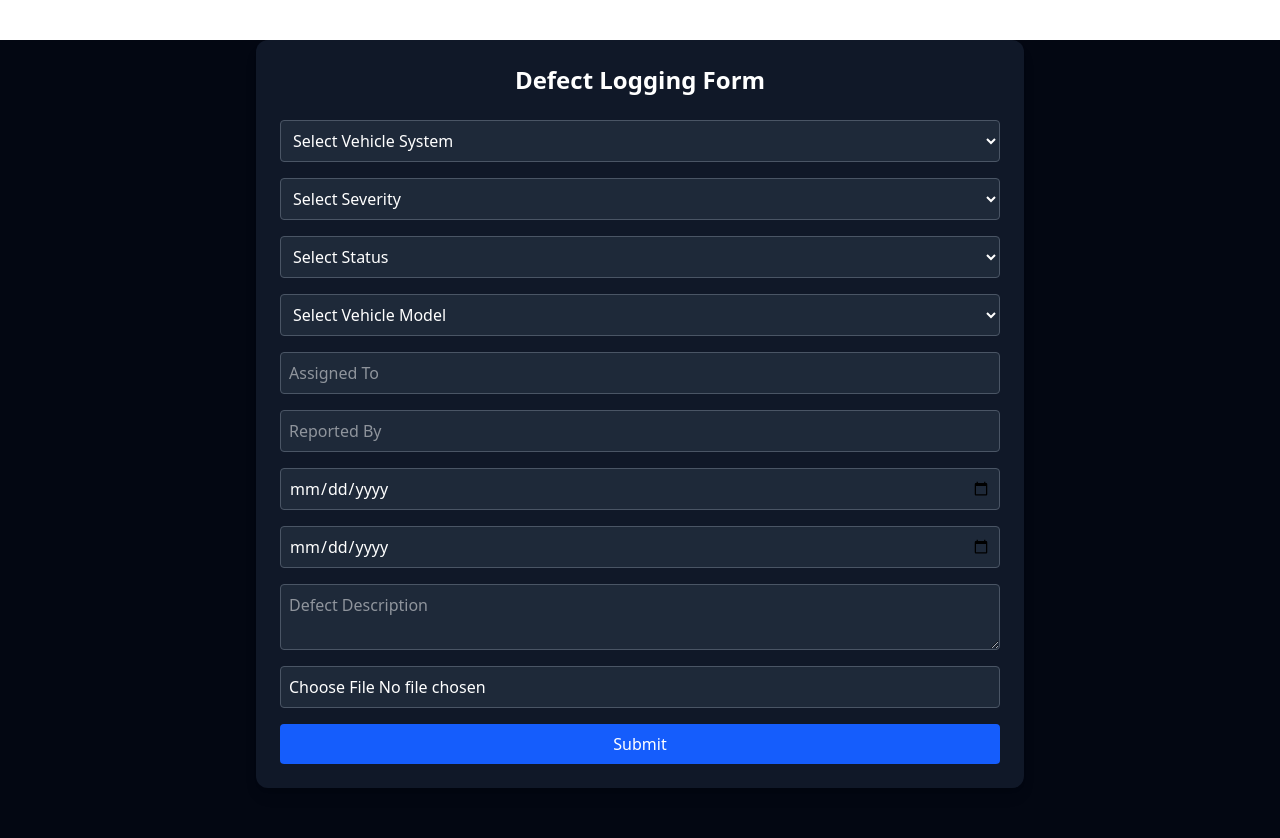
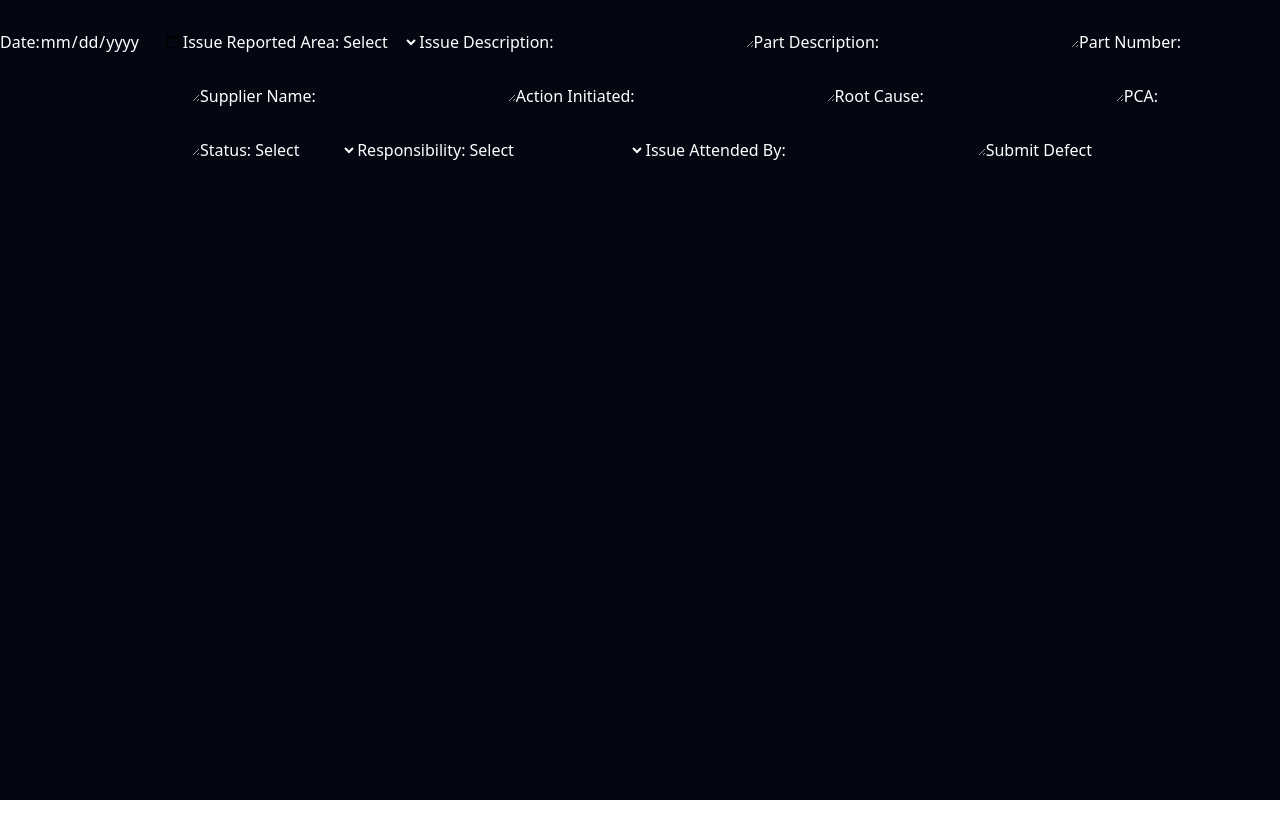
Before and after one commit to Aditya01-legal/TataMotors_Frontend, a React (Vite) app: page / in a window 1280 px wide. After the commit the page ends 800 px from the top, so only its background shows below. Built offline with nearby package versions, Linux system fonts and the light colour scheme.

Commit message:
Update defectController and Google Sheets integration

```diff
--- a/src/components/DefectForm.jsx
+++ b/src/components/DefectForm.jsx
@@ -3,116 +3,110 @@ import axios from "axios";
 
 const DefectForm = () => {
   const [formData, setFormData] = useState({
-    vehicleSystem: "",
-    vehicleSystemOther: "",
-    severity: "",
+    date: "",
+    issueReportedArea: "",
+    issueDescription: "",
+    partDescription: "",
+    partNumber: "",
+    supplierName: "",
+    actionInitiated: "",
+    rootCause: "",
+    pca: "",
     status: "",
-    vehicleModel: "",
-    vehicleModelOther: "",
-    assignedTo: "",
-    reportedBy: "",
-    reportedOn: "",
-    resolutionDate: "",
-    description: "",
-    image: "",
+    responsibility: "",
+    issueAttendedBy: "",
   });
 
   const handleChange = (e) => {
-    setFormData((prev) => ({
-      ...prev,
-      [e.target.name]: e.target.value,
-    }));
-  };
-
-  const handleImageChange = (e) => {
-    const file = e.target.files[0];
-    if (file && file.size > 5 * 1024 * 1024) {
-      alert("Max 5MB file allowed");
-      return;
-    }
-    const reader = new FileReader();
-    reader.onloadend = () => {
-      setFormData((prev) => ({
-        ...prev,
-        image: reader.result,
-      }));
-    };
-    if (file) reader.readAsDataURL(file);
+    const { name, value } = e.target;
+    setFormData((prev) => ({ ...prev, [name]: value }));
   };
 
   const handleSubmit = async (e) => {
     e.preventDefault();
     try {
       await axios.post(`${import.meta.env.VITE_API_URL}/api/defects/add`, formData);
-
       alert("Defect submitted successfully!");
+      setFormData({
+        date: "",
+        issueReportedArea: "",
+        issueDescription: "",
+        partDescription: "",
+        partNumber: "",
+        supplierName: "",
+        actionInitiated: "",
+        rootCause: "",
+        pca: "",
+        status: "",
+        responsibility: "",
+        issueAttendedBy: "",
+      });
     } catch (err) {
       console.error("Error submitting form:", err);
-      alert("Submission failed. Check console.");
+      alert("Failed to submit defect.");
     }
   };
 
   return (
-    <div className="max-w-3xl mx-auto p-6 bg-gray-900 text-white rounded-xl shadow-lg mt-10">
-      <h1 className="text-2xl font-bold mb-6 text-center">Defect Logging Form</h1>
-      <form onSubmit={handleSubmit} className="grid grid-cols-1 gap-4">
-        {/* Vehicle System Dropdown */}
-        <select name="vehicleSystem" value={formData.vehicleSystem} onChange={handleChange} required className="p-2 rounded bg-gray-800 border border-gray-600">
-          <option value="">Select Vehicle System</option>
-          <option>Engine</option>
-          <option>Transmission</option>
-          <option>Brakes</option>
-          <option>Suspension</option>
-          <option>Electrical</option>
-          <option>Others</option>
-        </select>
+    <form onSubmit={handleSubmit}>
+      <label>Date:</label>
+      <input type="date" name="date" value={formData.date} onChange={handleChange} required />
 
-        {/* Show "Other Vehicle System" if 'Others' selected */}
-        {formData.vehicleSystem === "Others" && (
-          <input name="vehicleSystemOther" placeholder="Other Vehicle System" onChange={handleChange} className="p-2 rounded bg-gray-800 border border-gray-600" />
-        )}
+      <label>Issue Reported Area:</label>
+      <select name="issueReportedArea" value={formData.issueReportedArea} onChange={handleChange} required>
+        <option value="">Select</option>
+        <option value="LINE 1">LINE 1</option>
+        <option value="LINE 2">LINE 2</option>
+        <option value="LINE 3">LINE 3</option>
+        <option value="NTL">NTL</option>
+        <option value="PTL">PTL</option>
+        <option value="FINAL">FINAL</option>
+        <option value="ENGINE">ENGINE</option>
+      </select>
 
-        {/* Severity Dropdown */}
-        <select name="severity" value={formData.severity} onChange={handleChange} required className="p-2 rounded bg-gray-800 border border-gray-600">
-          <option value="">Select Severity</option>
-          <option>Low</option>
-          <option>Medium</option>
-          <option>High</option>
-          <option>Critical</option>
-        </select>
+      <label>Issue Description:</label>
+      <textarea name="issueDescription" value={formData.issueDescription} onChange={handleChange} required />
 
-        {/* Status Dropdown */}
-        <select name="status" value={formData.status} onChange={handleChange} required className="p-2 rounded bg-gray-800 border border-gray-600">
-          <option value="">Select Status</option>
-          <option>Open</option>
-          <option>In Progress</option>
-          <option>Resolved</option>
-          <option>Closed</option>
-        </select>
+      <label>Part Description:</label>
+      <textarea name="partDescription" value={formData.partDescription} onChange={handleChange} required />
 
-        {/* Vehicle Model Dropdown */}
-        <select name="vehicleModel" value={formData.vehicleModel} onChange={handleChange} required className="p-2 rounded bg-gray-800 border border-gray-600">
-          <option value="">Select Vehicle Model</option>
-          <option>Model A</option>
-          <option>Model B</option>
-          <option>Model C</option>
-          <option>Other</option>
-        </select>
+      <label>Part Number:</label>
+      <textarea name="partNumber" value={formData.partNumber} onChange={handleChange} required />
 
-        {/* Show "Other Vehicle Model" if 'Other' selected */}
-        {formData.vehicleModel === "Other" && (
-          <input name="vehicleModelOther" placeholder="Other Vehicle Model" onChange={handleChange} className="p-2 rounded bg-gray-800 border border-gray-600" />
-        )}
+      <label>Supplier Name:</label>
+      <textarea name="supplierName" value={formData.supplierName} onChange={handleChange} required />
 
-        <input name="assignedTo" placeholder="Assigned To" onChange={handleChange} required className="p-2 rounded bg-gray-800 border border-gray-600" />
-        <input name="reportedBy" placeholder="Reported By" onChange={handleChange} required className="p-2 rounded bg-gray-800 border border-gray-600" />
-        <input type="date" name="reportedOn" onChange={handleChange} required className="p-2 rounded bg-gray-800 border border-gray-600" />
-        <input type="date" name="resolutionDate" onChange={handleChange} className="p-2 rounded bg-gray-800 border border-gray-600" />
-        <textarea name="description" placeholder="Defect Description" onChange={handleChange} required className="p-2 rounded bg-gray-800 border border-gray-600"></textarea>
-        <input type="file" accept="image/*" onChange={handleImageChange} className="p-2 rounded bg-gray-800 border border-gray-600" />
-        <button type="submit" className="bg-blue-600 hover:bg-blue-700 text-white py-2 px-4 rounded">Submit</button>
-      </form>
-    </div>
+      <label>Action Initiated:</label>
+      <textarea name="actionInitiated" value={formData.actionInitiated} onChange={handleChange} required />
+
+      <label>Root Cause:</label>
+      <textarea name="rootCause" value={formData.rootCause} onChange={handleChange} required />
+
+      <label>PCA:</label>
+      <textarea name="pca" value={formData.pca} onChange={handleChange} required />
+
+      <label>Status:</label>
+      <select name="status" value={formData.status} onChange={handleChange} required>
+        <option value="">Select</option>
+        <option value="open">Open</option>
+        <option value="closed">Closed</option>
+        <option value="in progress">In Progress</option>
+      </select>
+
+      <label>Responsibility:</label>
+      <select name="responsibility" value={formData.responsibility} onChange={handleChange} required>
+        <option value="">Select</option>
+        <option value="KUNDAN KUMAR">KUNDAN KUMAR</option>
+        <option value="SAURAV DATTA">SAURAV DATTA</option>
+        <option value="SAURABHA SENAPATI">SAURABHA SENAPATI</option>
+        <option value="BHASKAR BASU">BHASKAR BASU</option>
+      </select>
+
+      <label>Issue Attended By:</label>
+      <textarea name="issueAttendedBy" value={formData.issueAttendedBy} onChange={handleChange} required />
+
+      <button type="submit">Submit Defect</button>
+    </form>
   );
 };
 
```
